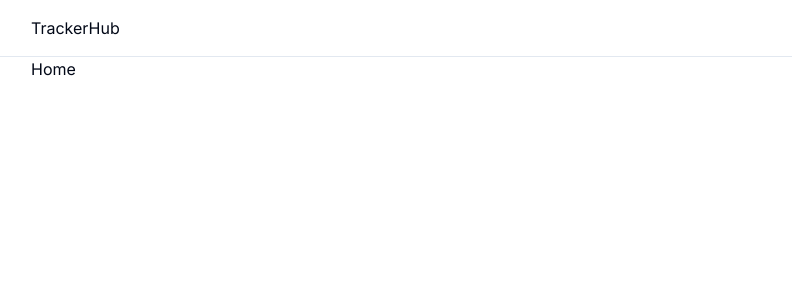
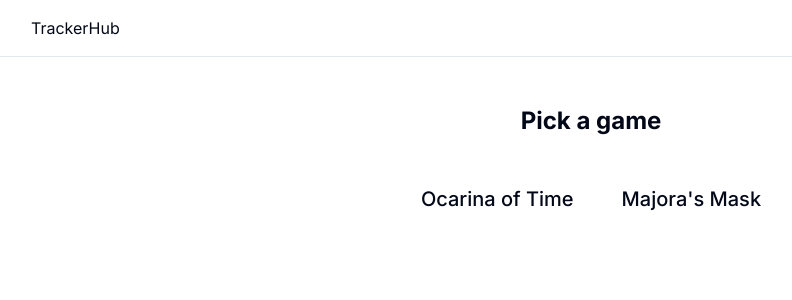
Before and after one commit to Dillonzellis/oot-tracker, a Next.js app: page / in a window 1280 px wide. Shown: the top 300 px of the page, without its empty margins (49-841 px from the left). Built offline with nearby package versions, Linux system fonts and the light colour scheme.

Commit message:
style: style marketing page game picker very basic

```diff
--- a/src/app/(marketing)/page.tsx
+++ b/src/app/(marketing)/page.tsx
@@ -1,10 +1,28 @@
 import MaxWidthWrapper from "@/components/max-width-wrapper";
+import Link from "next/link";
+
+type GameLinkProps = {
+  href: string;
+  children: React.ReactNode;
+};
+
+const GameLink = ({ href, children }: GameLinkProps) => {
+  return (
+    <Link href={href} className="text-xl font-medium">
+      {children}
+    </Link>
+  );
+};
 
 export default function Home() {
   return (
     <main className="">
       <MaxWidthWrapper>
-        <h1>Home</h1>
+        <h1 className="py-12 text-center text-2xl font-bold">Pick a game</h1>
+        <div className="flex justify-center gap-12">
+          <GameLink href="/oot">Ocarina of Time</GameLink>
+          <GameLink href="/mm">Majora's Mask</GameLink>
+        </div>
       </MaxWidthWrapper>
     </main>
   );
```
